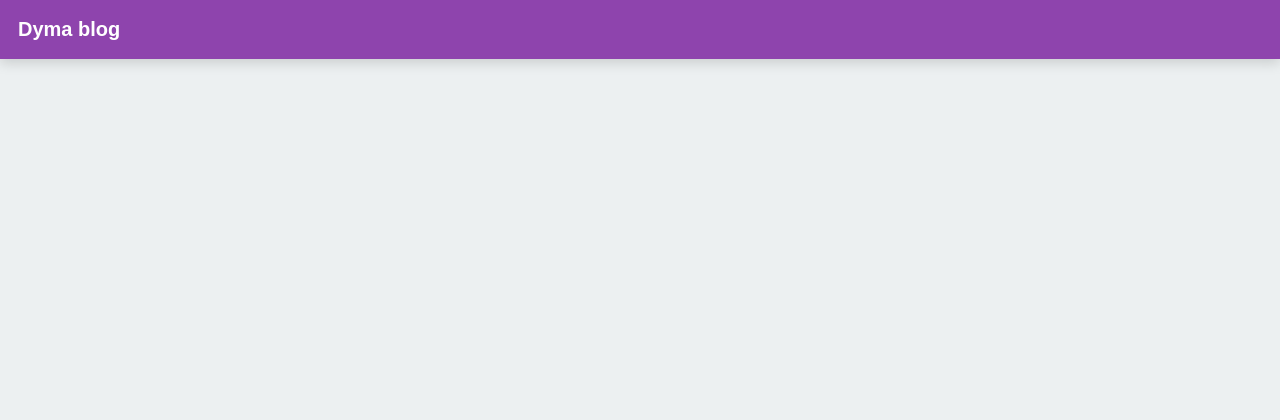
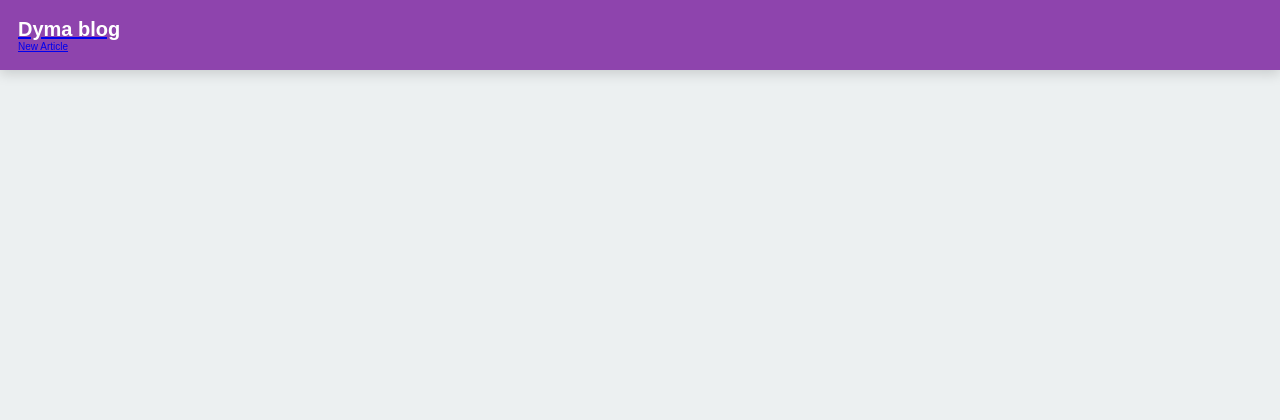
Before and after one commit to v-alex-dev/blog-dyma, a PHP site: page /index.php in a window 1280 px wide. Shown: the top 420 px of the page. Run offline with PHP 8.4, Linux system fonts and the light colour scheme.

Commit message:
Add navigations menu with interactive class

```diff
--- a/includes/header.php
+++ b/includes/header.php
@@ -7,5 +7,10 @@
 ?>
 
 <header>
-    <div class="logo">Dyma blog</div>
+    <a href="/"><div class="logo">Dyma blog</div></a>
+    <ul class="header-menu">
+        <li class=<?= $_SERVER['REQUEST_URI'] === '/add-article.php' ? 'active' : '' ?>>
+            <a href="/add-article.php">New Article</a>
+        </li>
+    </ul>
 </header>
```
